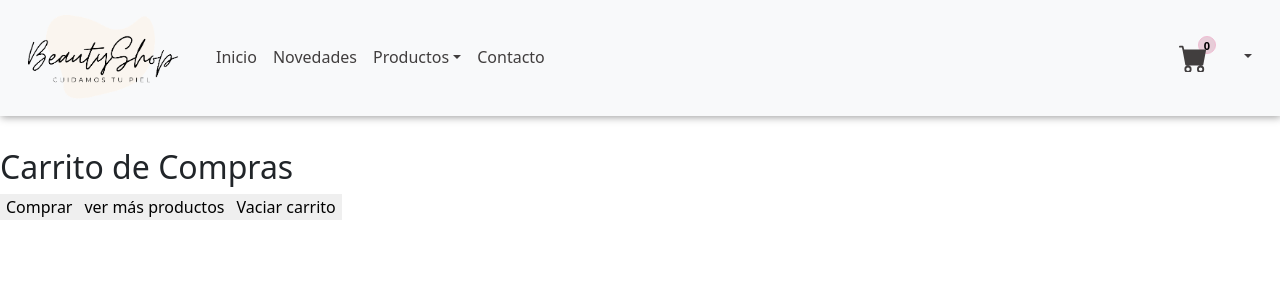
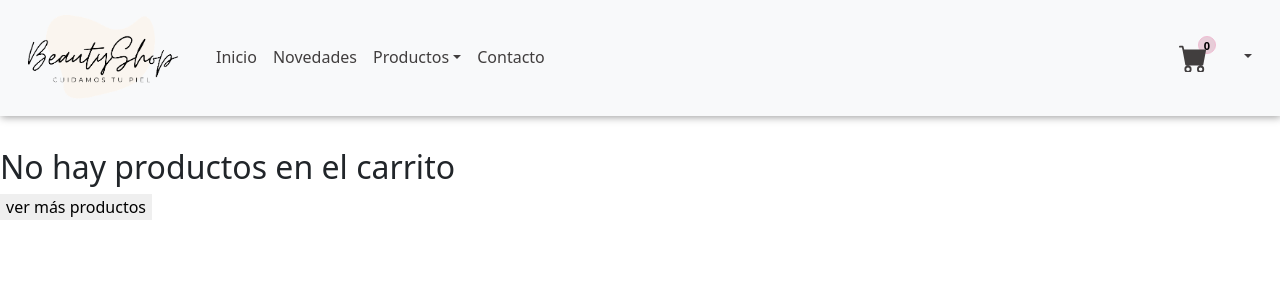
Before and after one commit to melisci/react-beautyShop-Scime, a React (Create React App) app: page /cart in a window 1280 px wide. Shown: the top 300 px of the page. Built offline with nearby package versions, Linux system fonts and the light colour scheme.

Commit message:
#10 renderizado condicional

```diff
--- /dev/null
+++ b/src/components/Cart/Cart.js
@@ -0,0 +1,35 @@
+
+import { CartContext } from "../../Context/CartContext"
+import {useContext} from 'react'
+import {Trash} from "react-bootstrap-icons";
+
+
+import {Link} from 'react-router-dom'
+
+const Cart = () => {
+    const { cartProducts, deleteProduct, totalProducts } = useContext(CartContext)
+
+    return(
+        <>
+    {cartProducts.length !== 0 }
+
+    {cartProducts.map((product) => {
+                    return(
+
+                        <div className='item-cart-product' key={product.id}>
+                            <img src={`/assets/${product.pictureUrl}`} alt="" />
+                                <p>{product.title}</p>
+                                <p>$ {product.price}</p>
+
+                        <Trash onClick={() => deleteProduct(product)}/>
+                        </div>
+
+                    )
+
+                })}
+
+
+                </>)
+}
+
+export default Cart
--- a/src/pages/Checkout.js
+++ b/src/pages/Checkout.js
@@ -1,34 +1,20 @@
 import {useContext} from 'react'
 import { CartContext } from '../Context/CartContext';
-import {Trash} from "react-bootstrap-icons";
+
 import {Link} from 'react-router-dom'
+import Cart from '../components/Cart/Cart'
 
 const Checkout = () => {
-    const { cartProducts, clear, deleteProduct, totalProducts } = useContext(CartContext)
+    const { cartProducts, clear } = useContext(CartContext)
+
     return(
         <>
-    {cartProducts.length !== 0 && <p>{totalProducts}</p>}
+        {cartProducts.length <= 0 ? <h2>No hay productos en el carrito</h2>:
+        <><h2>Productos del Carrito</h2><Cart /><button onClick={() => clear()} className={"btn-delete-all"}>Vaciar carrito</button>
+        <button><Link to="/#">Finalizar Compra</Link></button></>}
 
-    <h2>Carrito de Compras</h2>
+                <button><Link to="/#">ver más productos</Link></button>
 
-    {cartProducts.map((product) => {
-                    return(
-
-                        <div className='item-cart-product' key={product.id}>
-                            <img src={`/assets/${product.pictureUrl}`} alt="" />
-                                <p>{product.title}</p>
-                                <p>$ {product.price}</p>
-                                <Trash onClick={() => deleteProduct(product)}/>
-
-
-                        </div>
-
-                    )
-
-                })}
-                <button><Link to="/#">Comprar</Link></button>
-                <button><Link to="/#">ver más productos</Link></button>
-                <button onClick={() => clear()} className={"btn-delete-all"}>Vaciar carrito</button>
 
                 </>)
 }
```
